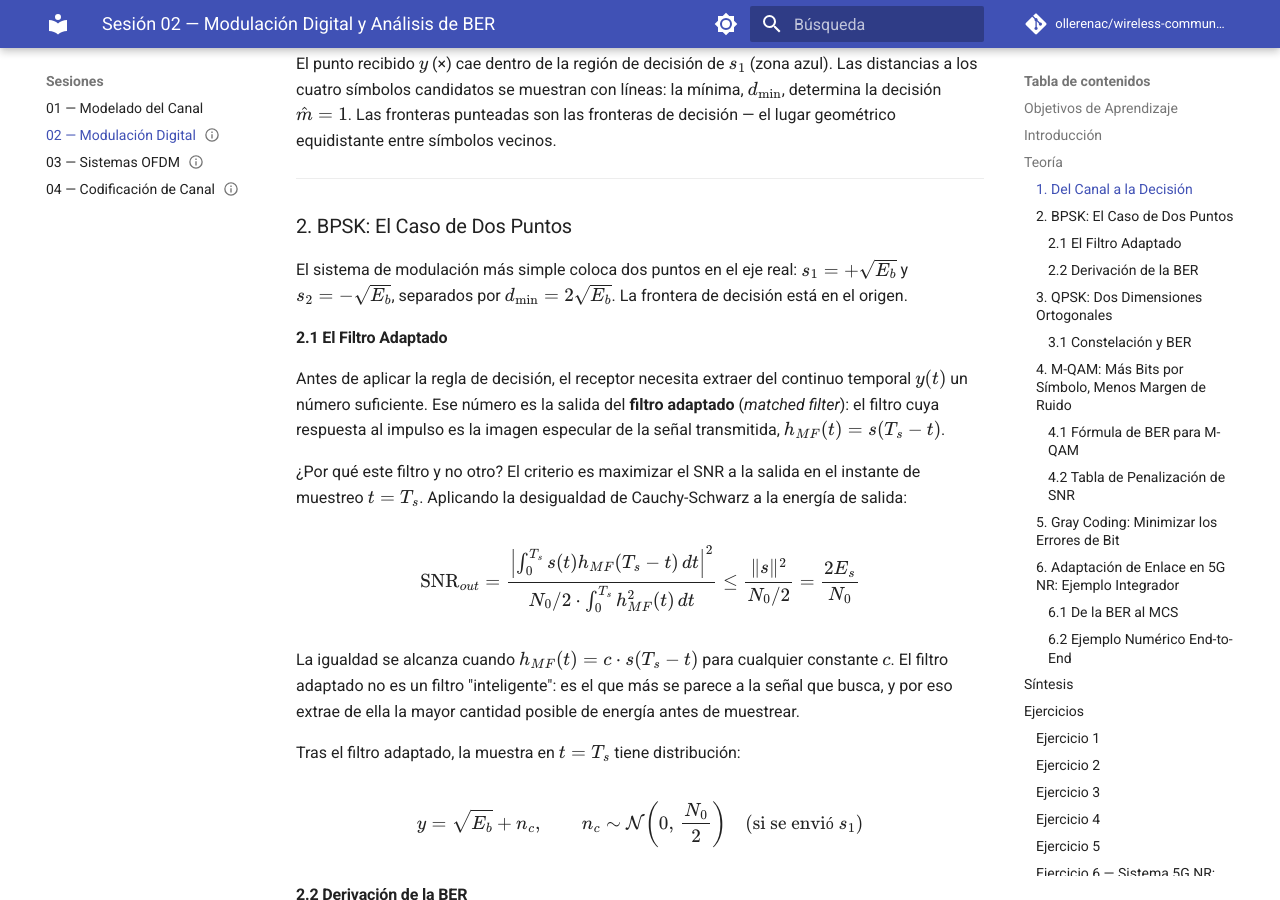
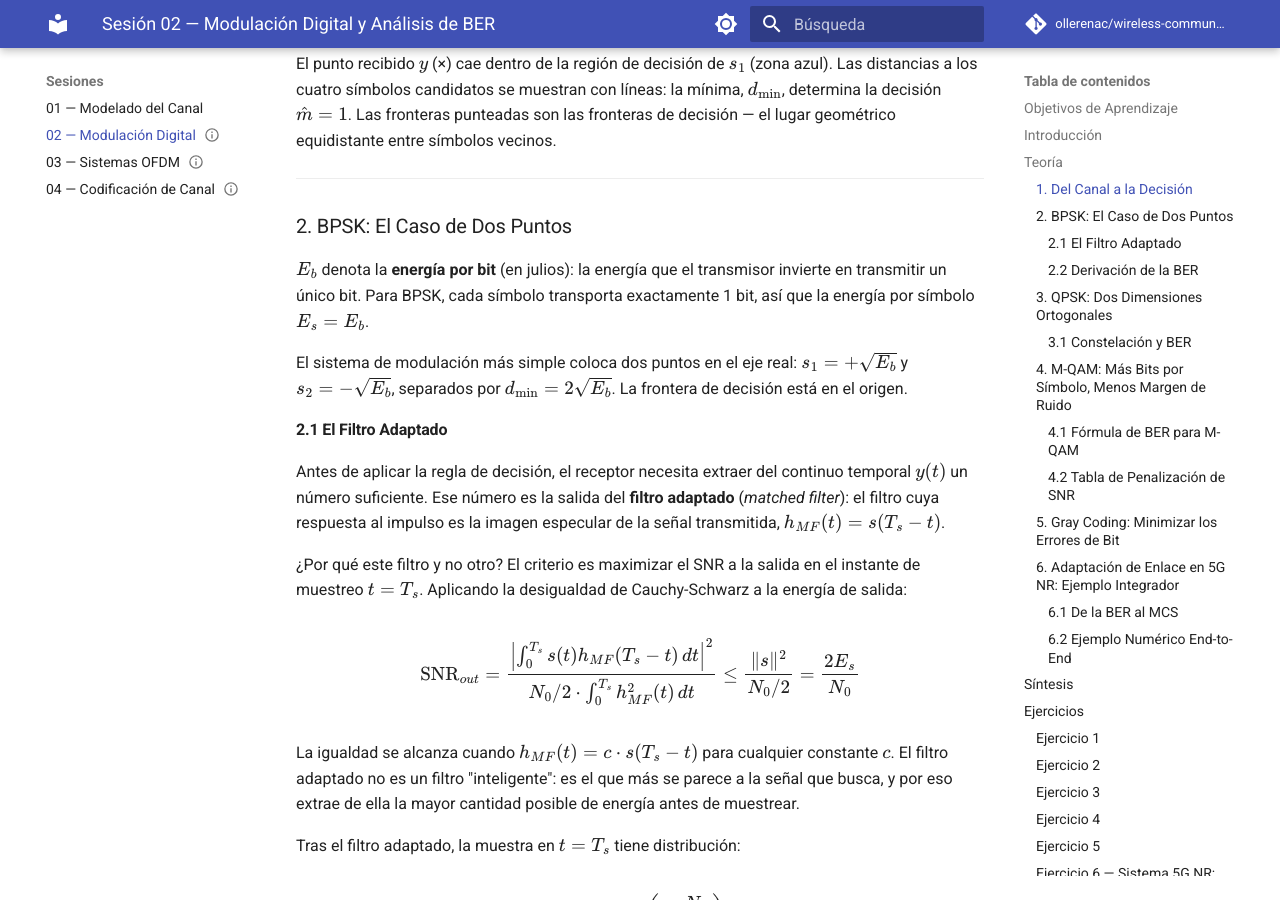
Before and after one commit to ollerenac/wireless-communication-systems, an MkDocs documentation site: the page built from docs/sessions/02-digital-modulation/index.md, in a window 1280 px wide and 900 px high, scrolled down 3097 px. Built offline with MkDocs 1.6.1 and Material for MkDocs 9.7.7, drawn with Linux system fonts in a browser that asks for light colours; comment, search, counter and statistics services are not loaded.

Commit message:
S02 §2: define E_b (energy per bit) before first use
Co-Authored-By: Claude Sonnet 4.6 <noreply@anthropic.com>

```diff
--- a/docs/sessions/02-digital-modulation/index.md
+++ b/docs/sessions/02-digital-modulation/index.md
@@ -64,6 +64,8 @@ El punto recibido $y$ (×) cae dentro de la región de decisión de $s_1$ (zona
 ---
 
 ### 2. BPSK: El Caso de Dos Puntos
+
+$E_b$ denota la **energía por bit** (en julios): la energía que el transmisor invierte en transmitir un único bit. Para BPSK, cada símbolo transporta exactamente 1 bit, así que la energía por símbolo $E_s = E_b$.
 
 El sistema de modulación más simple coloca dos puntos en el eje real: $s_1 = +\sqrt{E_b}$ y $s_2 = -\sqrt{E_b}$, separados por $d_{\min} = 2\sqrt{E_b}$. La frontera de decisión está en el origen.
 
```
